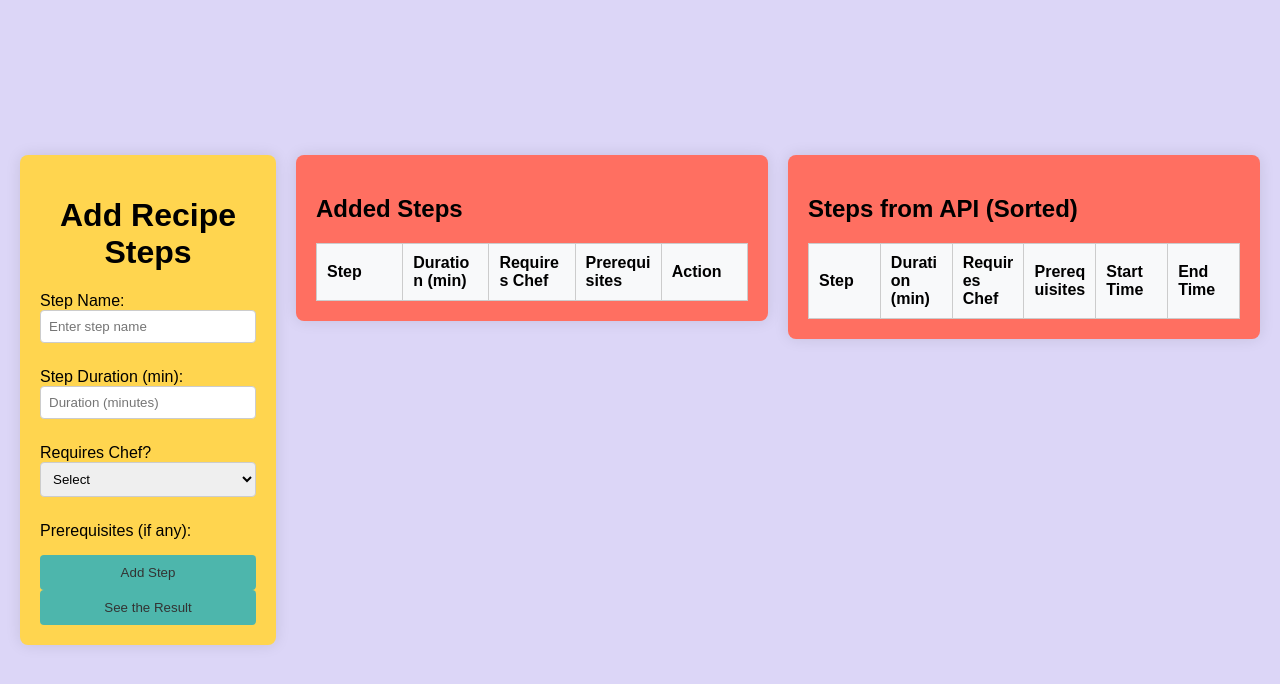
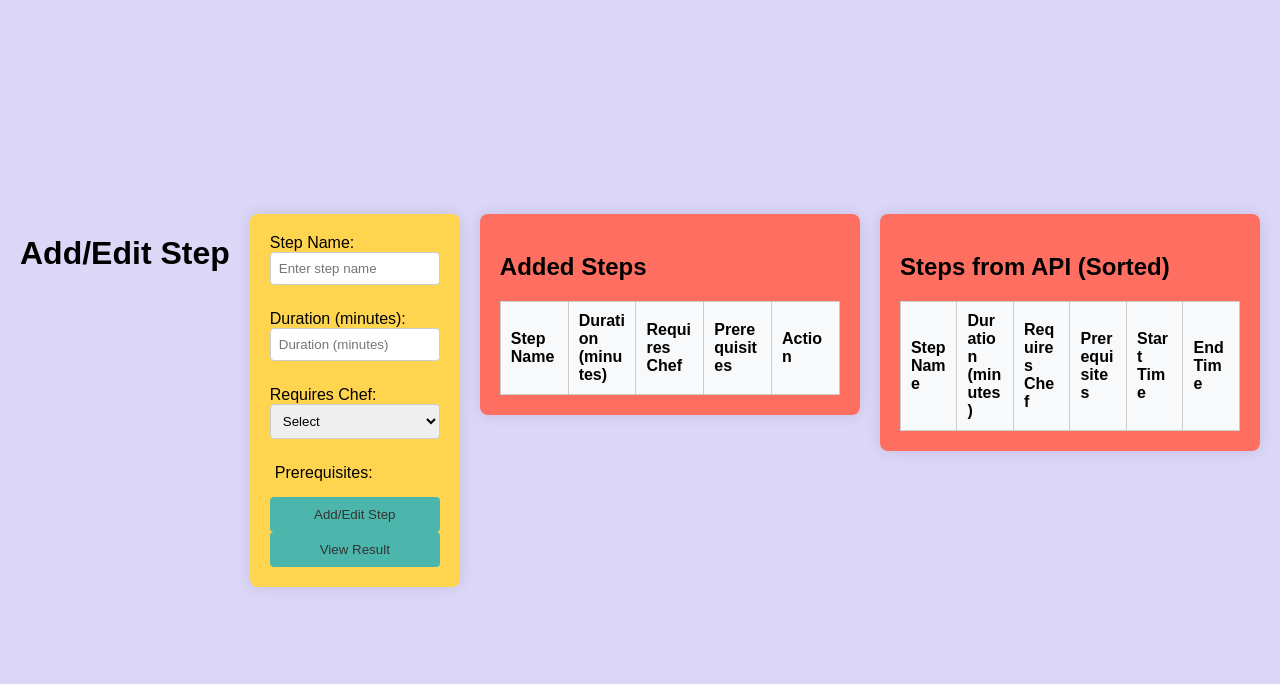
Before and after one commit to HamzaKiziltoprak/recipe-project, a Django app: page / in a window 1280 px wide. Shown: the top 684 px of the page. Run offline with Django 5.2, Linux system fonts and the light colour scheme; lists and menus that the app fills with data are empty.

Commit message:
Update Html File

```diff
--- a/recipe_optimizer/templates/api/index.html
+++ b/recipe_optimizer/templates/api/index.html
@@ -3,79 +3,93 @@
 <head>
     <meta charset="UTF-8">
     <meta name="viewport" content="width=device-width, initial-scale=1.0">
-    <title>Recipe Steps Saving</title>
+    <title>Add and Edit Steps</title>
     {% load static %}
-    <link rel="stylesheet" href = "{% static 'css/styles.css' %}">
+    <link rel="stylesheet" href="{% static 'css/styles.css' %}">
     <link rel="icon" href="https://img.icons8.com/ios/452/chef.png" type="image/png">
+    <script src="{% static 'js/script.js' %}" defer></script> <!-- Include your JavaScript file -->
 </head>
 <body>
+
     <div class="page-container">
+        <!-- Header -->
+        <h1>Add/Edit Step</h1>
+
+        <!-- Form Structure -->
         <div class="form-container">
-            <h1>Add Recipe Steps</h1>
-
+            <form id="stepForm">
+                <!-- Step Name Input -->
                 <div class="form-group">
                     <label for="stepName">Step Name:</label>
-                <input type="text" id="stepName" placeholder="Enter step name" maxlength="120">
+                    <input type="text" id="stepName" name="stepName" placeholder="Enter step name" maxlength="120">
                 </div>
 
+                <!-- Duration Input -->
                 <div class="form-group">
-                <label for="stepDuration">Step Duration (min):</label>
-                <input type="number" id="stepDuration" placeholder="Duration (minutes)" maxlength="4">
+                    <label for="stepDuration">Duration (minutes):</label>
+                    <input type="number" id="stepDuration" name="stepDuration" placeholder="Duration (minutes)" maxlength="4">
                 </div>
 
+                <!-- Chef Requirement Selection -->
                 <div class="form-group">
-                <label for="dependency">Requires Chef?</label>
-                <select id="dependency">
+                    <label for="dependency">Requires Chef:</label>
+                    <select id="dependency" name="dependency">
                         <option value="Select">Select</option>
-                    <option value="true">True</option>
-                    <option value="false">False</option>
+                        <option value="true">Yes</option>
+                        <option value="false">No</option>
                     </select>
                 </div>
 
-            <div class="form-group">
-                <label>Prerequisites (if any):</label>
-                <div id="prerequisiteCheckboxes"></div>
+                <!-- Prerequisites -->
+                <div id="prerequisiteCheckboxes" class="form-group">
+                    <label>Prerequisites:</label>
+                    <!-- This will be filled dynamically -->
                 </div>
 
-            <button onclick="addStep()">Add Step</button>
-            <button onclick="submitAndShowResult()">See the Result</button>
-
+                <!-- Buttons -->
+                <button type="button" id="submitButton" onclick="addOrUpdateStep()">Add/Edit Step</button>
+                <button type="button" onclick="submitAndShowResult()">View Result</button>
+            </form>
         </div>
 
+        <!-- Table of Added Steps -->
         <div class="table-container">
             <h2>Added Steps</h2>
-            <table id="stepsTable">
+            <table id="stepsTable" border="1">
                 <thead>
                     <tr>
-                        <th>Step</th>
-                        <th>Duration (min)</th>
+                        <th>Step Name</th>
+                        <th>Duration (minutes)</th>
                         <th>Requires Chef</th>
                         <th>Prerequisites</th>
                         <th>Action</th>
                     </tr>
                 </thead>
-                <tbody id="stepsBody"></tbody>
+                <tbody id="stepsBody">
+                    <!-- This will be filled dynamically -->
+                </tbody>
             </table>
         </div>
 
+        <!-- Table of Steps from API -->
         <div class="table-container">
             <h2>Steps from API (Sorted)</h2>
-            <table id="apiStepsTable">
+            <table id="apiStepsTable" border="1">
                 <thead>
                     <tr>
-                        <th>Step</th>
-                        <th>Duration (min)</th>
+                        <th>Step Name</th>
+                        <th>Duration (minutes)</th>
                         <th>Requires Chef</th>
                         <th>Prerequisites</th>
                         <th>Start Time</th>
                         <th>End Time</th>
                     </tr>
                 </thead>
-
-                <tbody id="apiStepsBody"></tbody>
+                <tbody id="apiStepsBody">
+                </tbody>
             </table>
         </div>
     </div>
-    <script src="{% static 'js/script.js' %}"></script>
+
 </body>
 </html>
```
Lines whose indentation alone changed are shown as unchanged.
